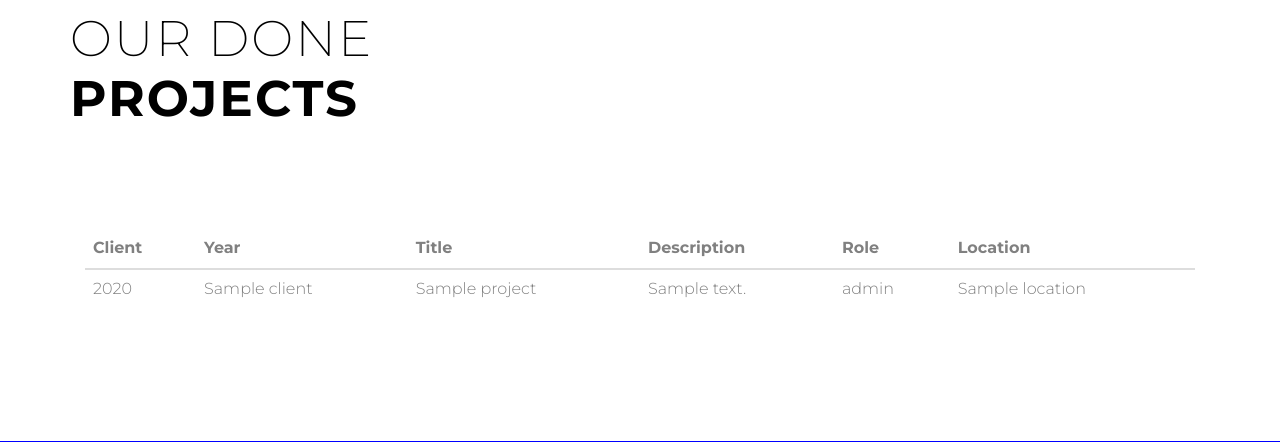
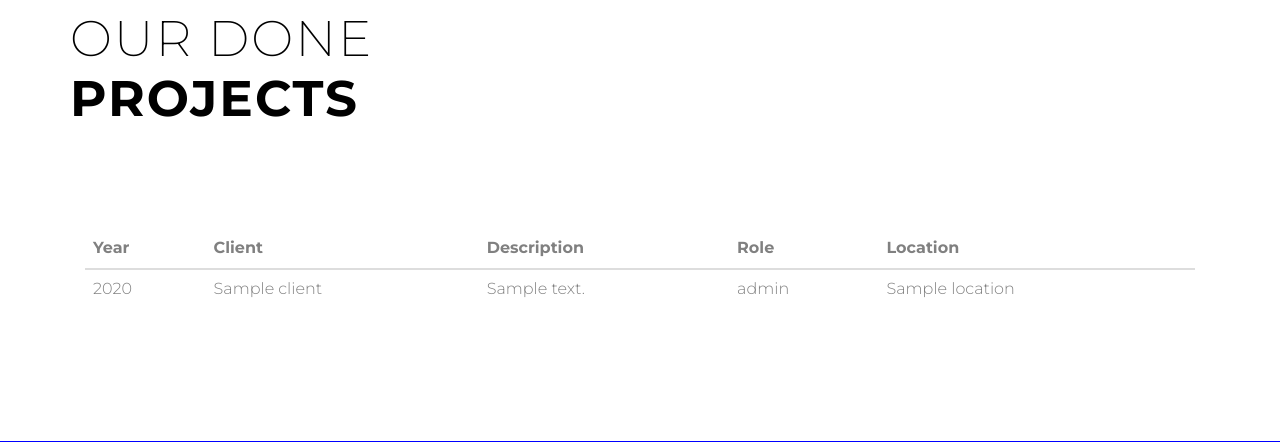
Before and after one commit to brightkan/sandhbolt_webApp, a Django app: template webApp/templates/projects.html in a window 1280 px wide. Shown: the part 860-1302 px from the top of the page. Run offline with Django 3.2, Linux system fonts and the light colour scheme; the template is opened without the code that fills it: most values are stand-ins (such as "Sample title", 1, 10 or a date in 2020); grey boxes marked "Sample" are stand-in pictures; some libraries are stand-ins or nearby versions; some web fonts are replaced.

Commit message:
Removed title

```diff
--- a/webApp/templates/projects.html
+++ b/webApp/templates/projects.html
@@ -15,9 +15,8 @@
             <div class="table-responsive">
                 <table class="table">
                     <thead>
+                    <th>Year</th>
                     <th>Client</th>
-                    <th>Year</th>
-                    <th>Title</th>
                     <th>Description</th>
                     <th>Role</th>
                     <th>Location</th>
@@ -28,7 +27,6 @@
                         <td>
                          {{project.client.name}}
                         </td>
-                        <td>{{project.title}}</td>
                         <td>{{project.description}}</td>
                         <td>{{project.role}}</td>
                         <td>{{project.location}}
```
